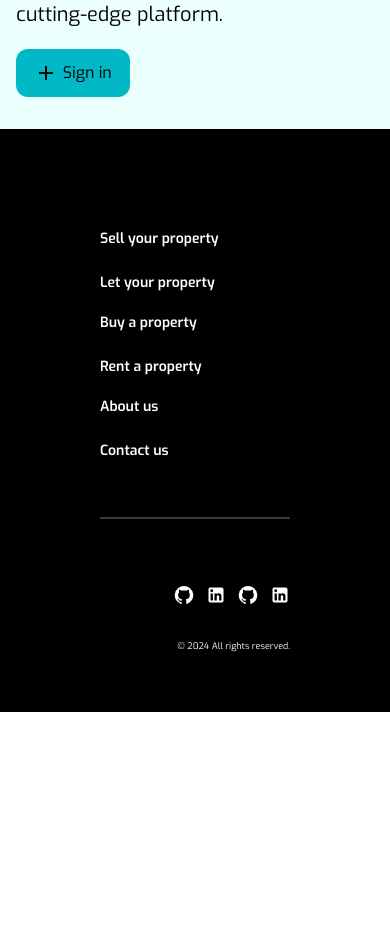
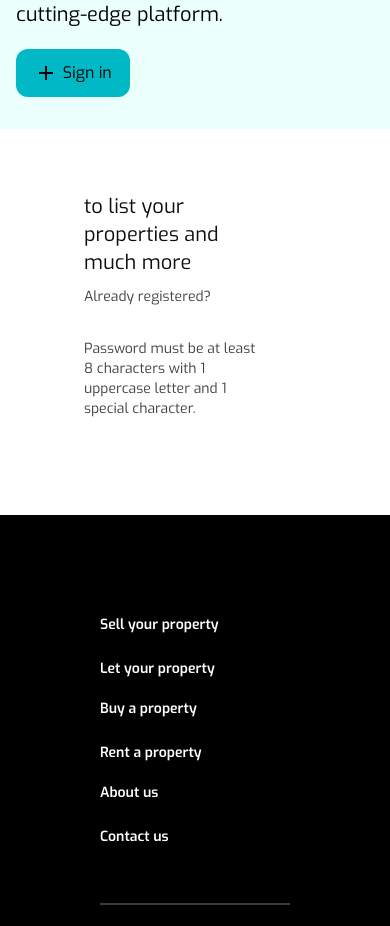
Before and after one commit to AhmedAmgadElsharkawy/Real-Estate-Property-Management, a React (Vite) app in the folder client/: page /properties in a window 390 px wide. Shown: the part 3302-4228 px from the top of the page. Before the commit the page ends 4014 px from the top, so only its background shows below. Built offline with nearby package versions, Linux system fonts and the light colour scheme.

Commit message:
update CustomizedFormComponent

```diff
--- a/client/src/components/CustomizedFormComponent/CustomizedFormComponent.jsx
+++ b/client/src/components/CustomizedFormComponent/CustomizedFormComponent.jsx
@@ -1,11 +1,35 @@
 import styles from "./CustomizedFormComponent.module.css"
+import photo from "../../assets/signIn.png"
 
-function CustomizedFormComponent({onSubmit}) {
-  return (
-    <form onSubmit={onSubmit}>
+function CustomizedFormComponent({ onSubmit, type, onClick }) {
+    return (
+        <div className={styles.container}>
+            <div className={styles.imgDiv}><img src={photo} alt="sigin photo" className={styles.Img} /></div>
+            <form onSubmit={onSubmit} className={styles.CustomizedFormComponent}>
+                <div className={styles.header}>
+                    <div className={styles.headerTopDiv}>{type} to list your properties and much more</div>
+                    <div className={styles.headerBottomDiv}>
+                        <div className={styles.headerBottomDivText}>{type == "Sign in" ? "No account? " : "Already registered? "}</div>
+                        <button className={styles.headerBottomDivButton} type="button" onClick={onClick}></button>
+                    </div>
 
-    </form>
-  )
+                    {/* <div className={styles.haderBottomDiv}>
+                        <div className={styles.headerBottomDivText}>{type == "Sign in" ? "No account? " : "Already registered? "}</div>
+                        <button className={styles.headerBottomDivButton} type="button" onClick={onClick}>sign in</button>
+                    </div> */}
+                </div>
+                <div className={styles.inputs}>
+                    <div className={styles.inputsDivText}>
+                        {type == "Sign in" ?
+                            (<button className={styles.forgotPasswordButton}>Forgot Password?</button>) :
+                            (<div className={styles.passwordInstructionsText}>Password must be at least 8 characters with 1 uppercase letter and 1 special character.</div>)
+                        }
+                    </div>
+                </div>
+                <div className={styles.buttons}></div>
+            </form>
+        </div>
+    )
 }
 
 export default CustomizedFormComponent
--- a/client/src/components/CustomizedFormComponent/CustomizedFormComponent.module.css
+++ b/client/src/components/CustomizedFormComponent/CustomizedFormComponent.module.css
@@ -0,0 +1,136 @@
+.container{
+    display: flex;
+    justify-content: center;
+    align-items: center;
+    width: 1164px;
+    gap: 40px;
+    border-radius: 20px;
+}
+
+.imgDiv{
+    width: 50%;
+}
+
+.Img{
+    width: 100%;
+    height: 100%;
+    object-fit: fill;
+}
+
+.CustomizedFormComponent{
+    width: 50%;
+    display: flex;
+    flex-direction: column;
+    justify-content: space-between;
+    align-items: center;
+    padding: 40px 64px;
+    gap: 40px;
+}
+
+.header{
+    width: 100%;
+    display: flex;
+    flex-direction: column;
+    align-items: flex-start;
+    gap: 10px;
+}
+
+.headerTopDiv{
+    width: 100%;
+    font-size: 36px;
+    line-height: 44px;
+    font-weight: 600px;
+    color: #0D0E0F;
+}
+
+.headerBottomDiv{
+    width: 100%;
+    display: flex;
+    width: 100%;
+    justify-content: flex-start;
+    align-items: center;
+    gap: 8px;
+}
+
+.headerBottomDivText{
+    font-size: 16px;
+    line-height: 24px;
+    font-weight: 400px;
+    color: #414141;
+}
+
+.headerBottomDivButton{
+    font-weight: 600px;
+    color: #098895;
+    border: none;
+    background-color: white;
+    font-size: 16px;
+    line-height: 24px;
+    font-weight: 600;
+}
+
+.inputs{
+    display: flex;
+    flex-direction: column;
+    gap: 20px;
+}
+
+.inputsDivText{
+    font-size: 16px;
+    line-height: 24px;
+}
+
+.forgotPasswordButton{
+    border: none;
+    background-color: white;
+    font-weight : 600;
+    color:#0D0E0F
+}
+
+.passwordInstructionsText{
+    font-weight : 400;
+    color:#414141
+}
+
+@media (max-width:960px){
+    .container{
+        width: 620px;
+        padding: 40px;
+    }
+    .imgDiv{
+        display: none;
+    }
+    .CustomizedFormComponent{
+        width: 100%;
+    }
+    .inputs{
+        gap: 24px;
+    }
+}
+
+@media (max-width:520px){
+    .container{
+        width: 343px;
+        gap: 32px;
+        padding: 24px 20px;
+    }
+    .CustomizedFormComponent{
+        gap: 32px;
+    }
+    .headerTopDiv{
+        font-size: 20px;
+        line-height: 28px;
+    }
+    .headerBottomDivText{
+        font-size: 14px;
+        line-height: 20px;
+    }
+    .inputs{
+        gap: 20px
+    }
+    .inputsDivText{
+        font-size: 14px;
+        line-height: 20px;
+    }
+
+}
--- a/client/src/components/index.js
+++ b/client/src/components/index.js
@@ -3,5 +3,6 @@ import PropertyCard from "./PropertyCard/PropertyCard";
 import SignInAlert from "./SignInAlert/SignInAlert";
 import Footer from "./Footer/Footer";
 import Pagination from "./Pagination/Pagination";
+import CustomizedFormComponent from "./CustomizedFormComponent/CustomizedFormComponent";
 
-export {NavBar,PropertyCard,SignInAlert,Footer,Pagination}
+export {NavBar,PropertyCard,SignInAlert,Footer,Pagination,CustomizedFormComponent}
--- a/client/src/pages/Properties/Properties.jsx
+++ b/client/src/pages/Properties/Properties.jsx
@@ -1,4 +1,4 @@
-import { SignInAlert,Pagination } from "../../components"
+import { SignInAlert,Pagination,CustomizedFormComponent } from "../../components"
 import styles from "./Properties.module.css"
 import bannerImage from '../../assets/propertiesPageBanner.jpg';
 import { useState,useEffect } from "react";
@@ -92,6 +92,9 @@ function Properties() {
             <Pagination data={data}/>
             </div>
             <SignInAlert/>
+
+            <CustomizedFormComponent/>
+
         </>
     )
 }
```
